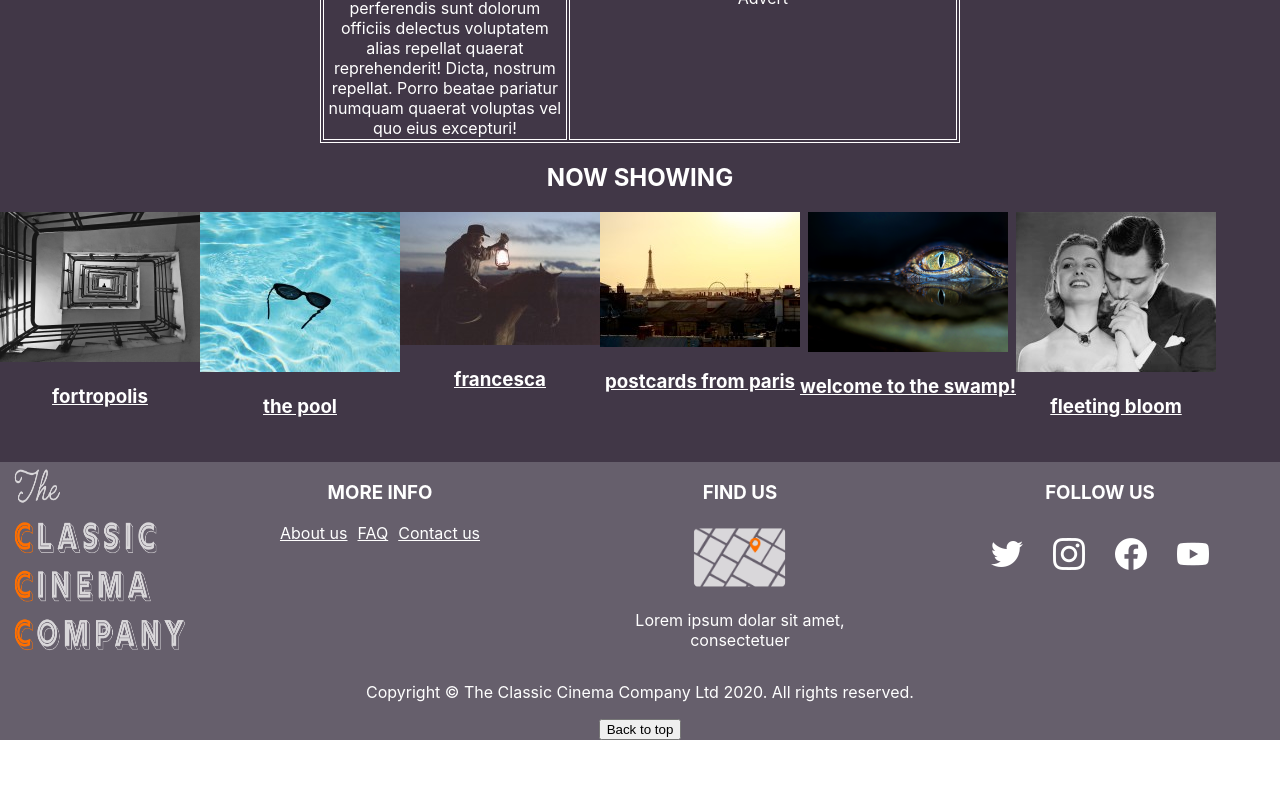
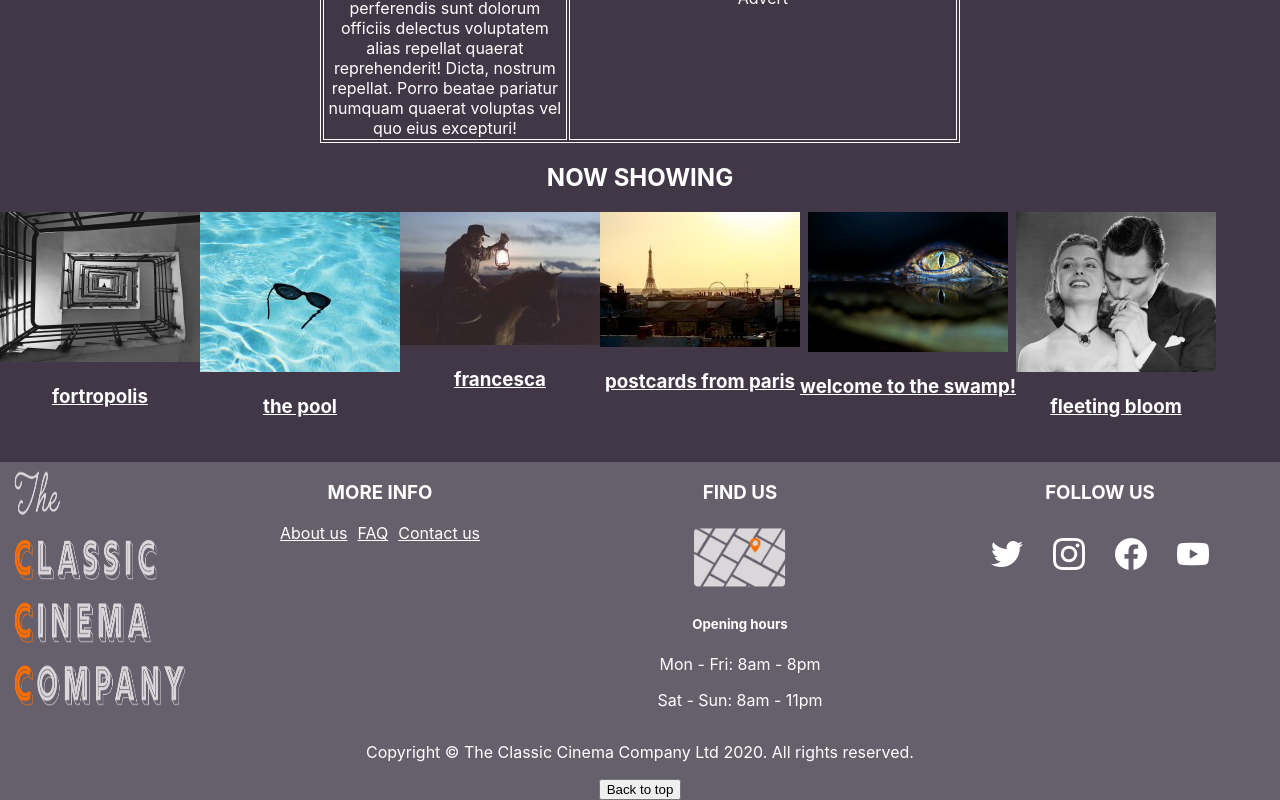
Before and after one commit to SomniGiggles/ReactTraining, a React (Create React App) app in the folder classic-cinema-company/: page / in a window 1280 px wide. Shown: the part 1444-2244 px from the top of the page. Before the commit the page ends 2184 px from the top, so only its background shows below. Built offline with nearby package versions, Linux system fonts and the light colour scheme.

Commit message:
Added cinema hours to footer

```diff
--- a/classic-cinema-company/src/components/Footer.jsx
+++ b/classic-cinema-company/src/components/Footer.jsx
@@ -19,7 +19,9 @@ const Footer = () => {
                 <div className="film-description">
                     <h3>FIND US</h3>
                     <img src="/footer-map.png" width="100px" alt="map"/>
-                    <p>Lorem ipsum dolar sit amet, consectetuer</p>
+                    <h5>Opening hours</h5>
+                    <p>Mon - Fri: 8am - 8pm</p>
+                    <p>Sat - Sun: 8am - 11pm</p>
                 </div>
                 <div className="film-description">
                     <h3>FOLLOW US</h3>
```
